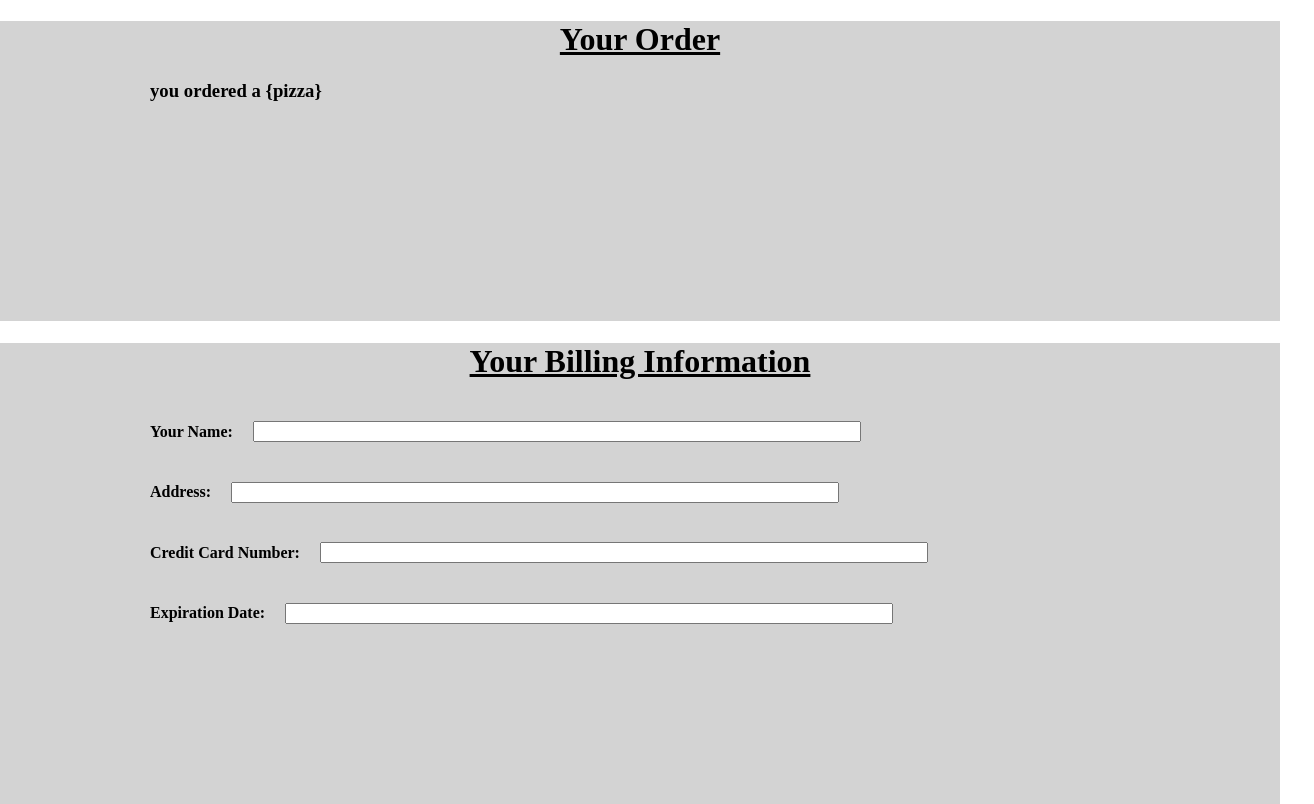
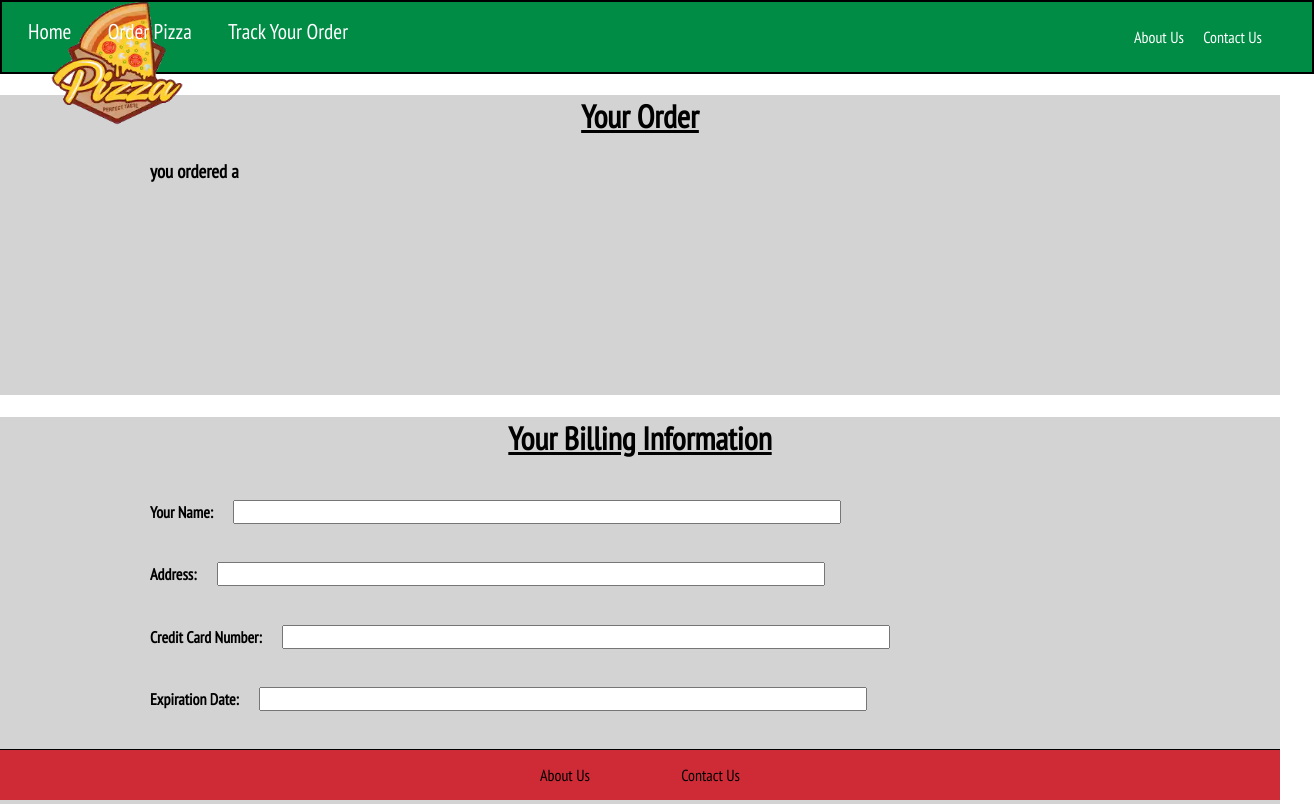
Before and after one commit to DrewKnorr/pizza_site, a plain HTML site: page Checkout.html in a window 1280 px wide. Shown: the top 804 px of the page, 1314 px wide, since content can reach past the window. Drawn offline with Linux system fonts and the light colour scheme; files that its build step writes are made by us from their sources.

Commit message:
Update Checkout.html

```diff
--- a/Checkout.html
+++ b/Checkout.html
@@ -5,15 +5,44 @@
     <meta name="viewport" content="width=device-width, initial-scale=1.0">
     <meta http-equiv="X-UA-Compatible" content="ie=edge">
     <title>Document</title>
-    <link rel="stylesheet" href="Checkout.css">
+    <link rel="stylesheet" href="./styles/nav-bar.css">
+    <link rel="stylesheet" href="./styles/checkout.css">
+    <link rel="stylesheet" href="./styles/common.css">
+    <link href="https://fonts.googleapis.com/css?family=PT+Sans+Narrow&display=swap" rel="stylesheet">
 </head>
 <body>
+    <div class="nav-bar">
+        <a href="index.html">
+            <img src="./styles/photos/logo.png" id = 'nav-bar-logo'>
+        </a>
+        <div class="left">
+            <div class="links">
+                <a href="index.html">Home</a>
+            </div>
+            <div class="links">
+                <a href="order-form.html">Order Pizza</a>
+            </div>
+            <div class="links">
+                <a href="./track-order.html">Track Your Order</a>
+            </div>
+
+        </div>
+        <div class="right">
+                <div class="links">
+                    <a href="about-us.html">About Us</a>
+                </div>
+                <div class="links">
+                    <a href="#">Contact Us</a>
+                </div>
+
+        </div>
+    </div>
     <div class="your_order_wrapper">
         <div class = sub_header>
             <h1>Your Order</h1>
         </div>
         <div class = order_content>
-            <h3>you ordered a {pizza}</h3>
+            <h3>you ordered a </h3>
         </div>
 
     </div>
@@ -52,5 +81,16 @@
     <div class = order_button>
         <button id = submit_button type="button">Place my order</button>
     </div>
+    <div class="footer">
+        <div class="links-warpper">
+
+            <div class="links">
+                <a href="about-us.html">About Us</a>
+            </div>
+            <div class="links">
+                <a href="#">Contact Us</a>
+            </div>
+        </div>
+    </div>
 </body>
 </html>
```
